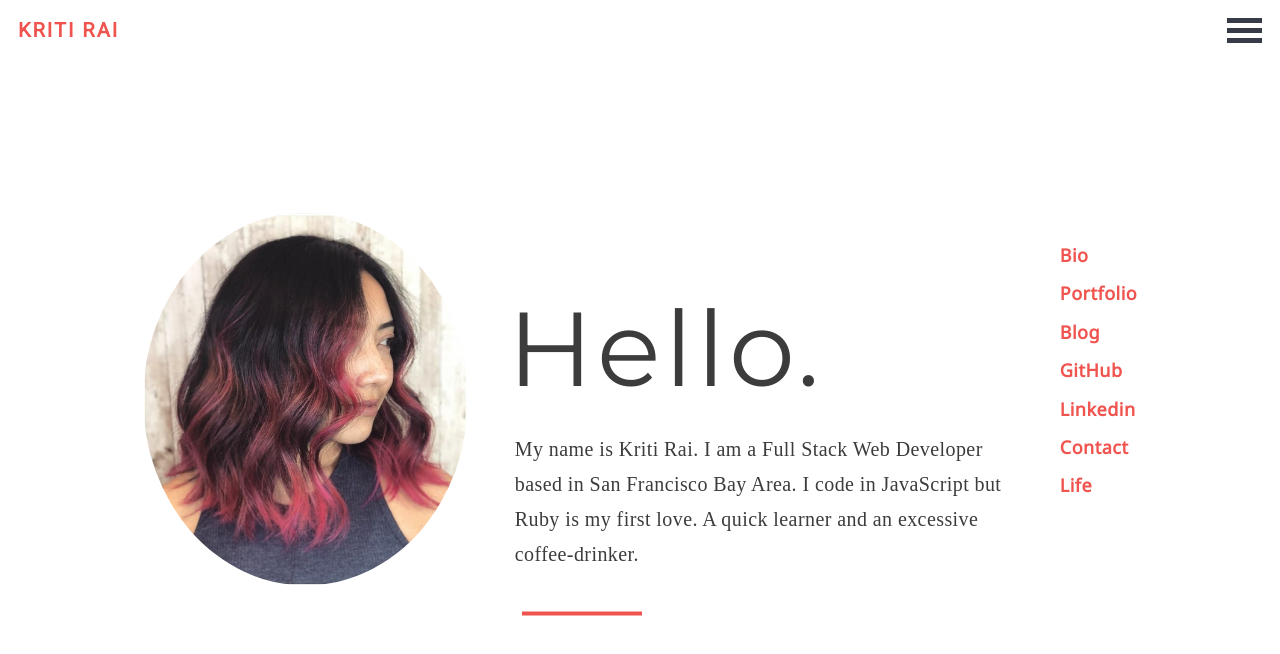
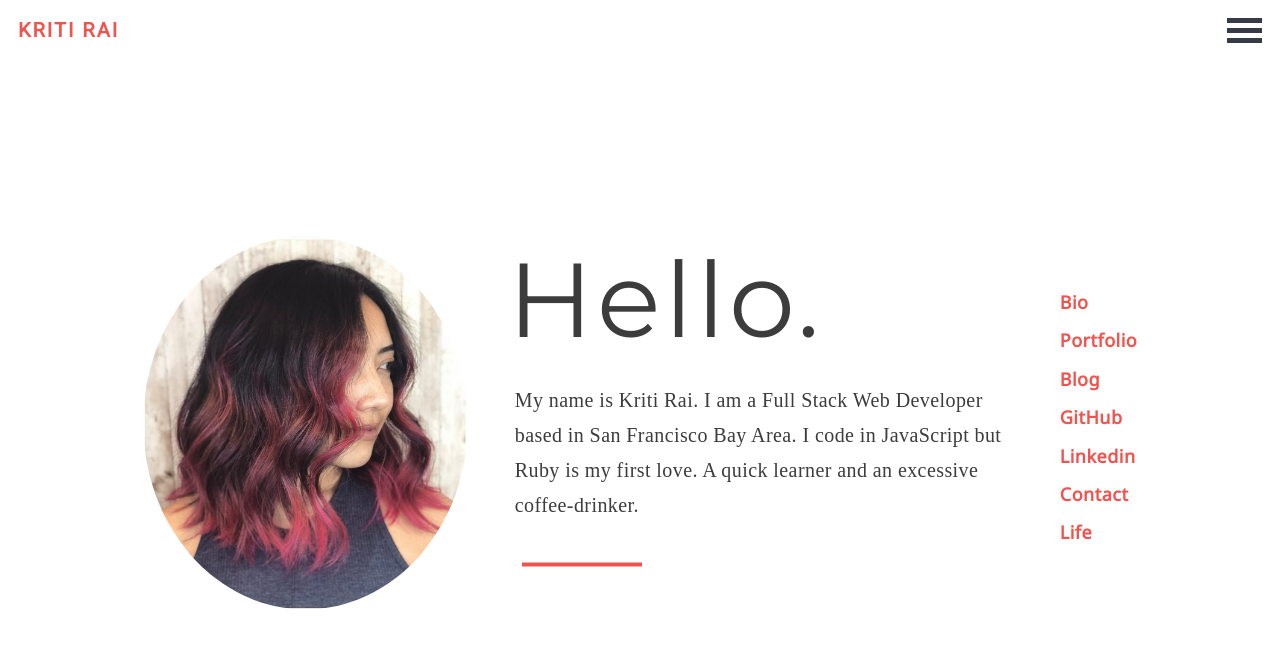
Before and after one commit to kriti-rai/my-react-portfolio, a React (Create React App) app: page / in a window 1280 px wide. Shown: the top 654 px of the page. Built offline with nearby package versions, Linux system fonts and the light colour scheme; a web font is replaced by a local one.

Commit message:
Take profile-pic out of home-left-col

```diff
--- a/src/components/home/Home.js
+++ b/src/components/home/Home.js
@@ -9,8 +9,8 @@ const Home = () => {
     <div className='home'>
       <div className='header-name-red'><HeaderName /></div>
       <div className='home-content'>
+      <div className='profile-pic'><img src={require('./images/profile-pic.jpg')} alt-text="Profile picture"></img></div>
         <div className='home-left-col'>
-        <div className='profile-pic'><img src={require('./images/profile-pic.jpg')} alt-text="Profile picture"></img></div>
           <div className="intro">
             <div className='header'>
               Hello.
```
